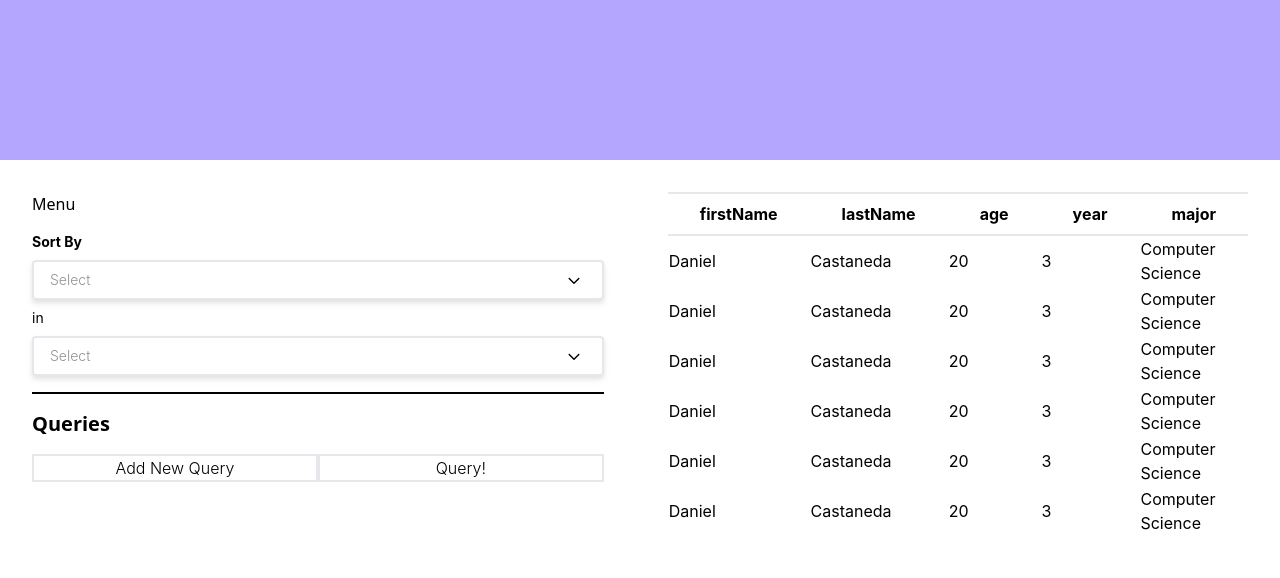
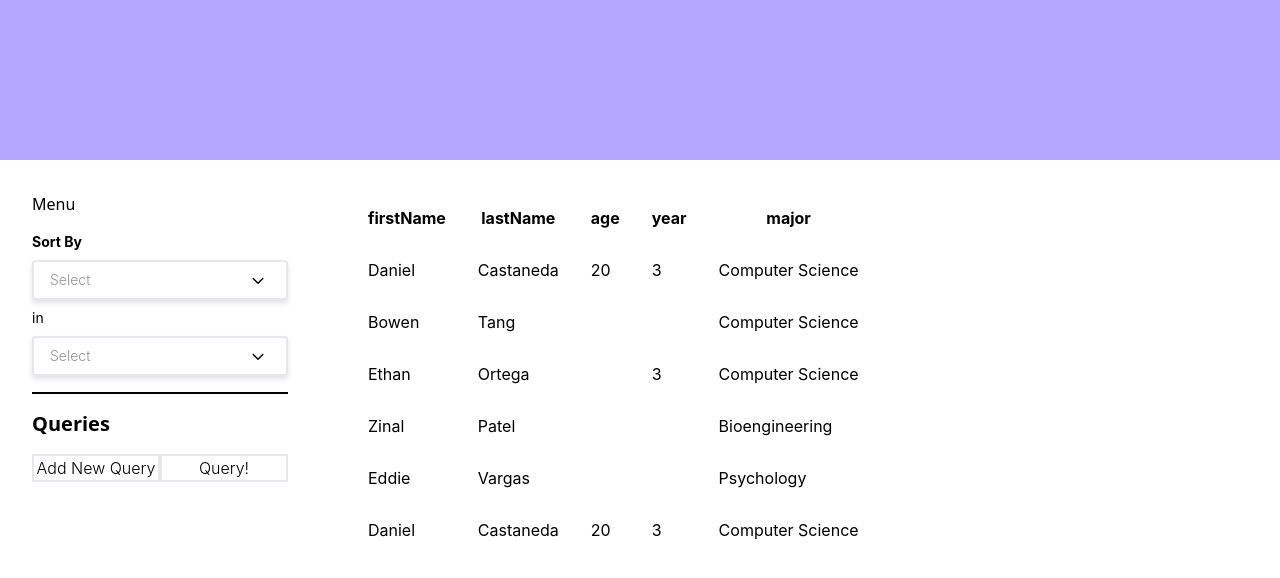
Before and after one commit to CS180-spring/cs180-21-CryPlusPlus, a Next.js app in the folder crydb/: page /main in a window 1280 px wide. Shown: the top 578 px of the page. Built offline with nearby package versions, Linux system fonts and the light colour scheme.

Commit message:
Main page updates

```diff
--- a/crydb/app/main/page.jsx
+++ b/crydb/app/main/page.jsx
@@ -15,32 +15,25 @@ const data = [
     major: "Computer Science",
   },
   {
-    firstName: "Daniel",
-    lastName: "Castaneda",
-    age: 20,
+    firstName: "Bowen",
+    lastName: "Tang",
+    major: "Computer Science",
+  },
+  {
+    firstName: "Ethan",
+    lastName: "Ortega",
     year: 3,
     major: "Computer Science",
   },
   {
-    firstName: "Daniel",
-    lastName: "Castaneda",
-    age: 20,
-    year: 3,
-    major: "Computer Science",
+    firstName: "Zinal",
+    lastName: "Patel",
+    major: "Bioengineering",
   },
   {
-    firstName: "Daniel",
-    lastName: "Castaneda",
-    age: 20,
-    year: 3,
-    major: "Computer Science",
-  },
-  {
-    firstName: "Daniel",
-    lastName: "Castaneda",
-    age: 20,
-    year: 3,
-    major: "Computer Science",
+    firstName: "Eddie",
+    lastName: "Vargas",
+    major: "Psychology",
   },
   {
     firstName: "Daniel",
@@ -90,7 +83,7 @@ const Main = () => {
     <div>
       <div className='bg-figma-purple w-full h-40' />
       <div className='flex flex-row'>
-        <div className='flex flex-col p-8 gap-4 w-full'>
+        <div className='flex flex-col p-8 gap-4 w-80'>
           <Menu />
           <SortBy fields={cols.map(obj => obj.Header)} />
           <hr className='border-b border-black' />
@@ -114,7 +107,7 @@ const Main = () => {
             </button>
           </div>
         </div>
-        <div className='flex flex-col items-center p-8 w-full'>
+        <div className='flex flex-col items-center p-8'>
           <Table columns={cols} data={data} />
         </div>
       </div>
--- a/crydb/components/Query.jsx
+++ b/crydb/components/Query.jsx
@@ -3,7 +3,7 @@ import TextInput from '@components/TextInput';
 
 const Query = ({ columns }) => {
   return (
-    <div className="flex flex-col gap-2 text-sm font-inter font-bold">
+    <div className="flex flex-col gap-2 text-sm font-inter font-bold w-full">
         Field
         <DropdownMenu options={columns.map(obj => obj.Header)} />
         Condition
--- a/crydb/components/Table.jsx
+++ b/crydb/components/Table.jsx
@@ -20,7 +20,7 @@ const Table = ({ columns, data }) => {
         {headerGroups.map(headerGroup => (
           <tr {...headerGroup.getHeaderGroupProps()}>
             {headerGroup.headers.map(column => (
-              <th {...column.getHeaderProps()} className='font-inter px-8 py-2 border-y-2'>{column.render("Header")}</th>
+              <th {...column.getHeaderProps()} className='font-inter px-4 py-3.5'>{column.render("Header")}</th>
             ))}
           </tr>
         ))}
@@ -29,9 +29,9 @@ const Table = ({ columns, data }) => {
         {rows.map(row => {
           prepareRow(row);
           return (
-            <tr {...row.getRowProps()}>
+            <tr {...row.getRowProps()} className='hover:bg-figma-lightpink'>
               {row.cells.map(cell => (
-                <td {...cell.getCellProps()} className='font-inter'>{cell.render("Cell")}</td>
+                <td {...cell.getCellProps()} className='font-inter px-4 py-3.5'>{cell.render("Cell")}</td>
               ))}
             </tr>
           );
--- a/crydb/tailwind.config.js
+++ b/crydb/tailwind.config.js
@@ -14,6 +14,7 @@ module.exports = {
         figma: {
           purple: "#B4A6FF",
           lightpurple: "#CFC1FA",
+          lightpink: "#F3F1FB",
           black: {
             grey300: "#F1F1F1",
             grey400: "#D3D3D4",
```
